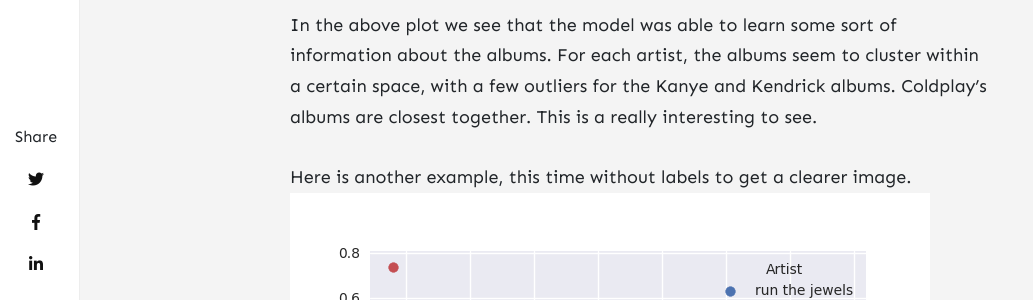
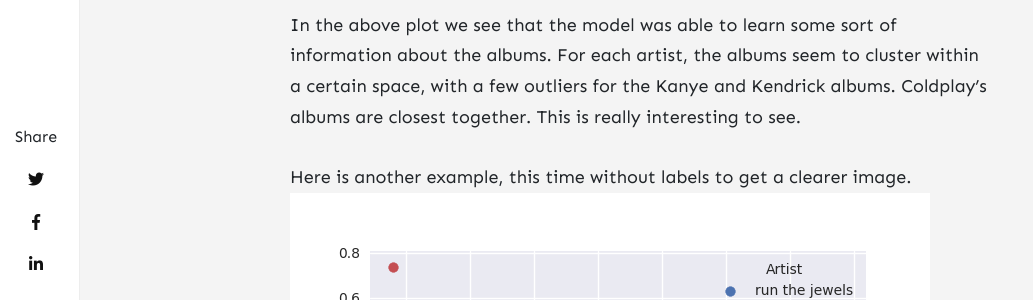
Before and after one commit to LevUdaltsov/LevUdaltsov.github.io, a Jekyll site: the page built from _posts/2021-01-14-album-autoencoder.md, in a window 1280 px wide and 900 px high, scrolled down 6281 px. Shown: the part 246-546 px from the top of the window, without its empty margins (0-1033 px from the left). Built offline with Jekyll 4.4.1, drawn with Linux system fonts in a browser that asks for light colours; nearby versions of some CDN libraries; comment, search, counter and statistics services are not loaded.

```diff
--- a/_posts/2021-01-14-album-autoencoder.md
+++ b/_posts/2021-01-14-album-autoencoder.md
@@ -100,7 +100,7 @@ So, what can we learn from encoding the album reviews? Here is a couple examples
 
 In the above plot we see that the model was able to learn some sort of information about the albums. For each artist,
 the albums seem to cluster within a certain space, with a few outliers for the Kanye and Kendrick albums.
-Coldplay's albums are closest together. This is a really interesting to see.
+Coldplay's albums are closest together. This is really interesting to see.
 
 Here is another example, this time without labels to get a clearer image.
 ![](/assets/images/albums/album_plot_no_label.png)
```
Also changed, not shown: 2 other files.
